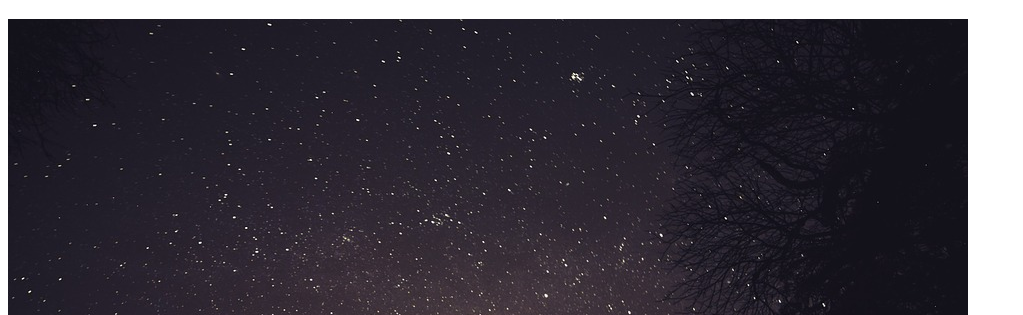
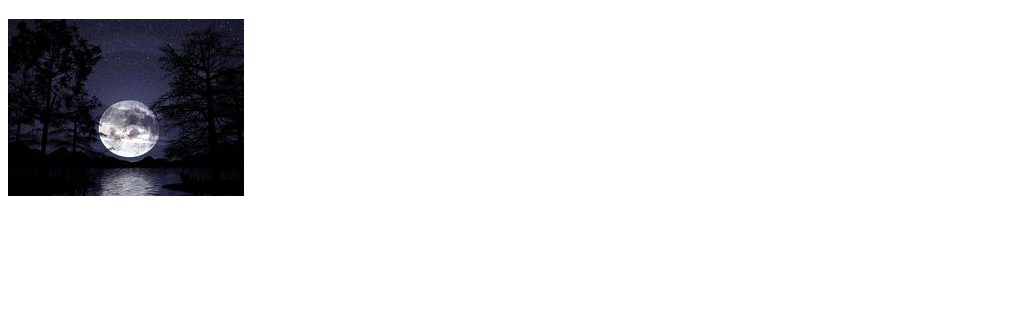
Before and after one commit to angie67/ejemplo, a plain HTML site: page index.html in a window 1280 px wide. Shown: the part 637-952 px from the top of the page, without its empty margins (0-1023 px from the left). After the commit the page ends 853 px from the top, so only its background shows below. Drawn offline with Linux system fonts and the light colour scheme.

Commit message:
version 2

```diff
--- a/index.html
+++ b/index.html
@@ -9,6 +9,6 @@
 	<p><h1 class="style">Paisaje</h1>
 	<img src="images/paisaje.jpg"></p>
 	<p><h1 class="style">Noche</h1>
-	<img src="images/nigth.jpg"></p>
+	<img src="images/nigth2.jpg"></p>
 </body>
 </html>
```
Also changed, not shown: images/nigth2.jpg (added).
